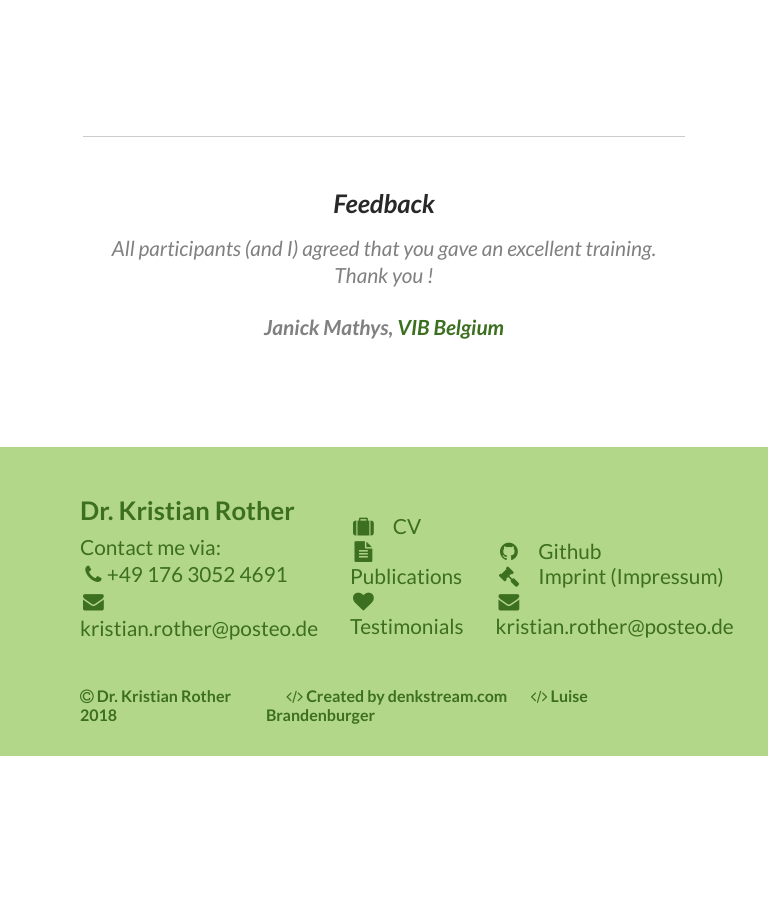
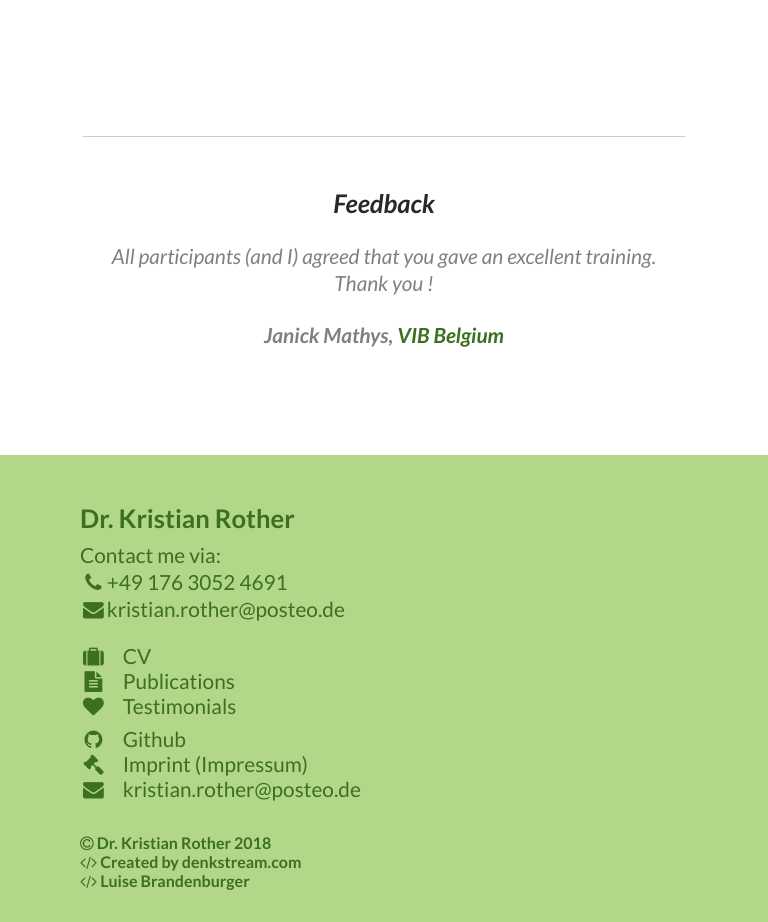
Before and after one commit to krother/academis_website, a Flask app: page /cv in a window 768 px wide. Shown: the part 4987-5909 px from the top of the page. Before the commit the page ends 5743 px from the top, so only its background shows below. Run offline with Flask 2, Linux system fonts and the light colour scheme; some libraries are stand-ins or nearby versions.

Commit message:
fix responsive styling footer

```diff
--- a/static/css/integrated.css
+++ b/static/css/integrated.css
@@ -802,6 +803,38 @@ ul.list-tags li:hover {
 				max-width: 10rem;
 			}
 
+			/* FOOTER */
+			.footer-links {
+				width: 100%;
+				flex-direction: column;
+			}
+			.footer-links li {
+				padding-left: 0;
+			}
+			.footer-links ul {
+				margin-block-start: 0.5rem;
+    			margin-block-end: 0rem;
+			}
+			.footer-links>* {
+				width: 100%;
+			}
+			.footer-links :first-child {
+				align-items: center;
+			}
+			.copyright {
+				flex-direction: column;
+			}
+			.copyright i {
+				padding: 0;
+			}
+			.copyright a {
+				padding-left: 0;
+			}
+			.copyright :nth-child(2) {
+				display: flex;
+				flex-direction: column;
+			}
+
 		}
 
 		@media (min-width: 576px) and (max-width: 767px) {
--- a/templates/toc.html
+++ b/templates/toc.html
@@ -11,7 +11,7 @@
         <!-- <strong><i class="fa fa-copyright"></i>Dr. Kristian Rother 2018</strong> -->
         <a href="mailto:kristian.rother@posteo.de"><i class="fa fa-fw fa-envelope"></i>kristian.rother@posteo.de</a>
       </div>
-  </div>
+    </div>
 
     <ul class="list-more">
       <!-- <h3>See also</h3>
```
Also changed, not shown: other parts of static/css/integrated.css (+33 -12 lines).
